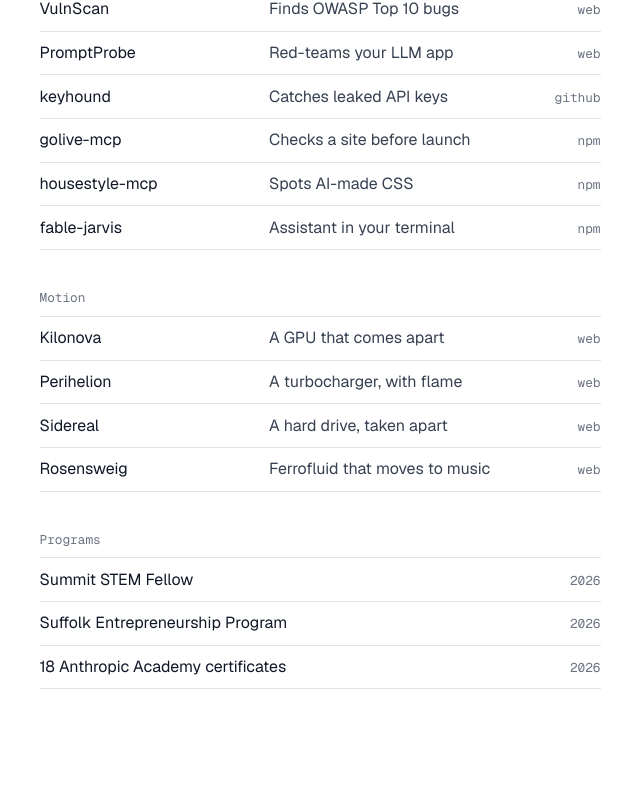
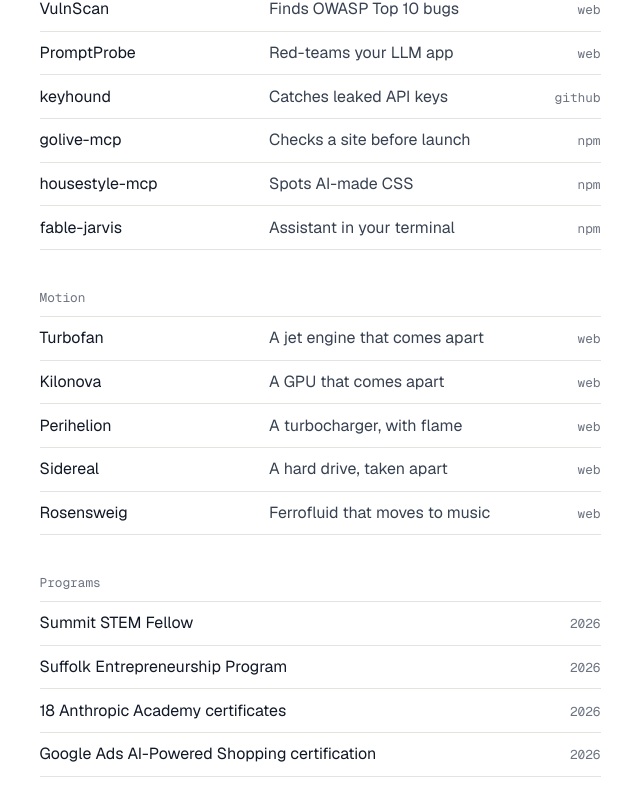
Before and after one commit to myanptl/myan-portfolio, a React (Vite) app: page / in a window 1280 px wide. Shown: the part 1222-2023 px from the top of the page, without its empty margins (320-960 px from the left). Before the commit the page ends 1979 px from the top, so only its background shows below. Built offline with nearby package versions, Linux system fonts and the light colour scheme.

Commit message:
feat: turbofan motion study, Google Ads certification, licensed jellyfish clip

```diff
--- a/src/data/motion.js
+++ b/src/data/motion.js
@@ -7,6 +7,7 @@
 ];
 
 export const motionSites = [
+  { name: 'Turbofan', role: 'A jet engine that comes apart', href: 'https://turbofan-sigma.vercel.app' },
   { name: 'Kilonova', role: 'A GPU that comes apart', href: 'https://kilonova-eta.vercel.app' },
   { name: 'Perihelion', role: 'A turbocharger, with flame', href: 'https://perihelion-blue.vercel.app' },
   { name: 'Sidereal', role: 'A hard drive, taken apart', href: 'https://sidereal-flame.vercel.app' },
--- a/src/data/resume.js
+++ b/src/data/resume.js
@@ -14,4 +14,5 @@
   { what: 'Summit STEM Fellow', when: '2026' },
   { what: 'Suffolk Entrepreneurship Program', when: '2026' },
   { what: '18 Anthropic Academy certificates', when: '2026' },
+  { what: 'Google Ads AI-Powered Shopping certification', when: '2026' },
 ];
```
Also changed, not shown: 1 other file (tests, documents, lock files or other folders).
